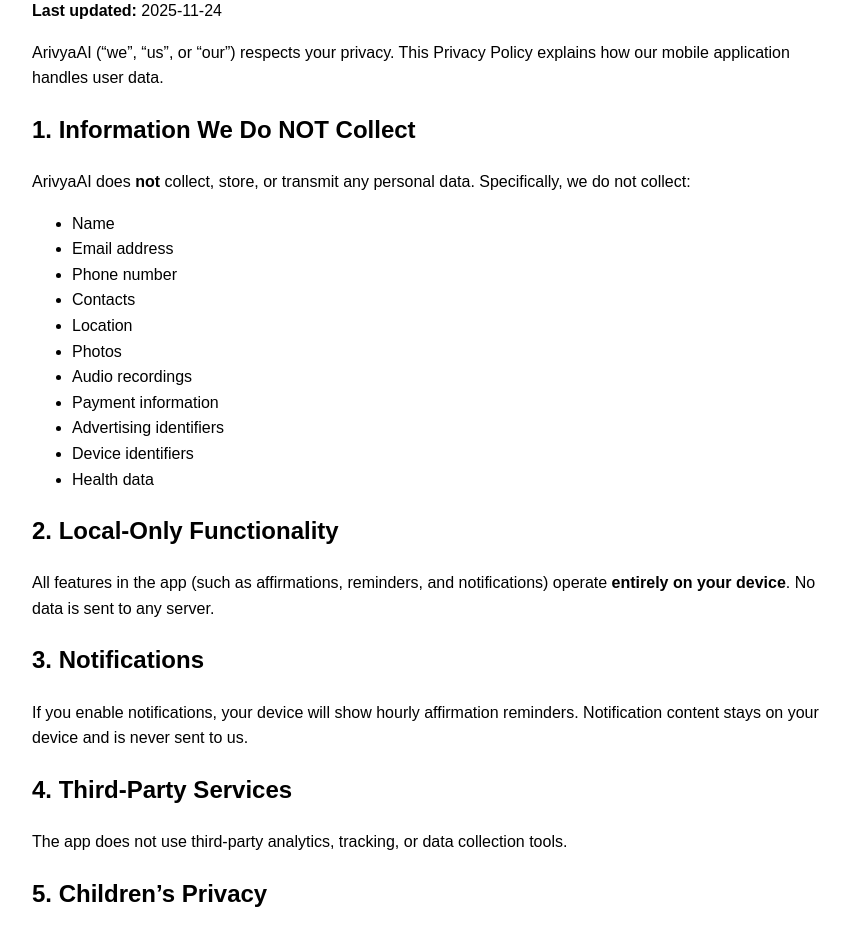
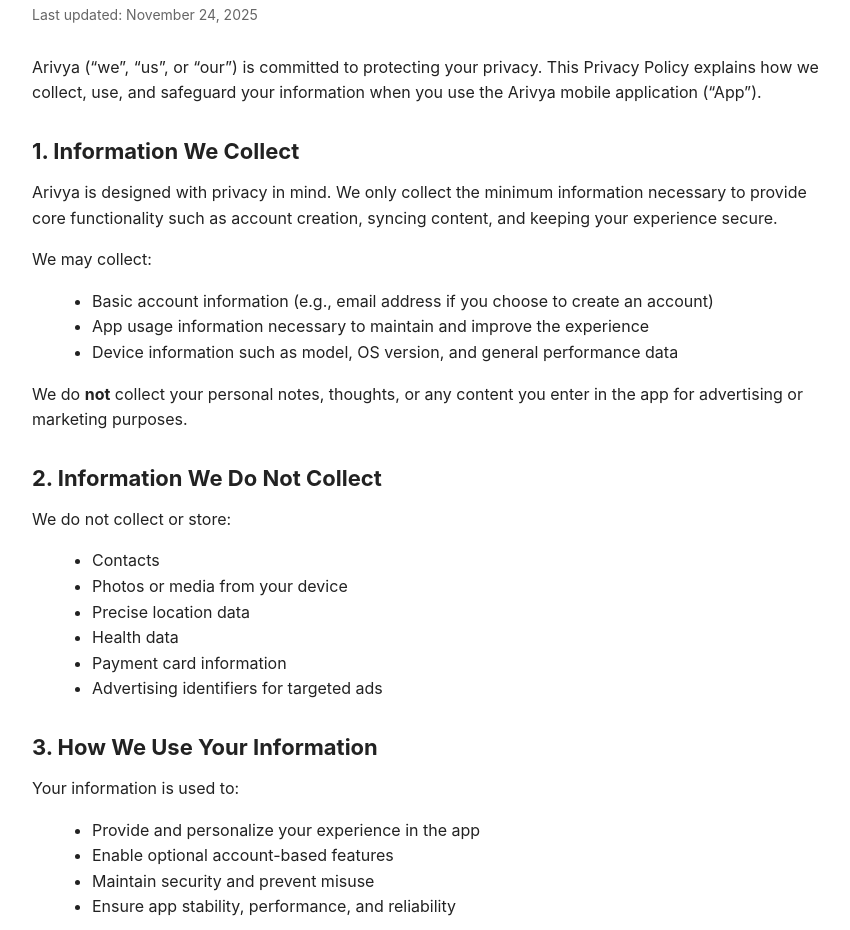
Before and after one commit to trsekhar123/arivyaai, a plain HTML site: page privacy.html in a window 1280 px wide. Shown: the part 116-1046 px from the top of the page, without its empty margins (208-1058 px from the left). Drawn offline with Linux system fonts and the light colour scheme.

Commit message:
Revise privacy policy and update styling

```diff
--- a/privacy.html
+++ b/privacy.html
@@ -1,66 +1,141 @@
 <!DOCTYPE html>
 <html lang="en">
 <head>
-    <meta charset="UTF-8">
-    <meta name="viewport" content="width=device-width, initial-scale=1.0">
-    <title>ArivyaAI Privacy Policy</title>
-    <style>
-        body { font-family: Arial, sans-serif; line-height: 1.6; padding: 20px; max-width: 800px; margin: auto; }
-        h1 { color: #333; }
-    </style>
+  <meta charset="UTF-8" />
+  <meta name="viewport" content="width=device-width, initial-scale=1.0" />
+  <title>Arivya – Privacy Policy</title>
+  <style>
+    body {
+      font-family: -apple-system, BlinkMacSystemFont, "Segoe UI", Roboto, sans-serif;
+      margin: 0;
+      padding: 0;
+      background: #ffffff;
+      color: #222;
+    }
+    .container {
+      max-width: 800px;
+      margin: 0 auto;
+      padding: 40px 20px;
+    }
+    h1 {
+      font-size: 32px;
+      font-weight: 700;
+      margin-bottom: 20px;
+    }
+    h2 {
+      font-size: 22px;
+      margin-top: 32px;
+      margin-bottom: 12px;
+    }
+    p {
+      line-height: 1.6;
+      margin-bottom: 16px;
+      font-size: 16px;
+    }
+    ul {
+      margin-left: 20px;
+      line-height: 1.6;
+    }
+    .updated {
+      color: #666;
+      font-size: 14px;
+      margin-bottom: 28px;
+    }
+    a {
+      color: #007aff;
+      text-decoration: none;
+    }
+  </style>
 </head>
 <body>
-
-    <h1>Privacy Policy for ArivyaAI</h1>
-    <p><strong>Last updated:</strong> 2025-11-24</p>
+  <div class="container">
+    <h1>Privacy Policy</h1>
+    <p class="updated">Last updated: November 24, 2025</p>
 
     <p>
-        ArivyaAI (“we”, “us”, or “our”) respects your privacy. This Privacy Policy explains how our mobile application handles user data.
+      Arivya (“we”, “us”, or “our”) is committed to protecting your privacy.
+      This Privacy Policy explains how we collect, use, and safeguard your information
+      when you use the Arivya mobile application (“App”).
     </p>
 
-    <h2>1. Information We Do NOT Collect</h2>
-    <p>ArivyaAI does <strong>not</strong> collect, store, or transmit any personal data. Specifically, we do not collect:</p>
+    <h2>1. Information We Collect</h2>
+    <p>
+      Arivya is designed with privacy in mind. We only collect the minimum information
+      necessary to provide core functionality such as account creation, syncing content,
+      and keeping your experience secure.
+    </p>
+
+    <p>We may collect:</p>
     <ul>
-        <li>Name</li>
-        <li>Email address</li>
-        <li>Phone number</li>
-        <li>Contacts</li>
-        <li>Location</li>
-        <li>Photos</li>
-        <li>Audio recordings</li>
-        <li>Payment information</li>
-        <li>Advertising identifiers</li>
-        <li>Device identifiers</li>
-        <li>Health data</li>
+      <li>Basic account information (e.g., email address if you choose to create an account)</li>
+      <li>App usage information necessary to maintain and improve the experience</li>
+      <li>Device information such as model, OS version, and general performance data</li>
     </ul>
 
-    <h2>2. Local-Only Functionality</h2>
     <p>
-        All features in the app (such as affirmations, reminders, and notifications) operate <strong>entirely on your device</strong>.
-        No data is sent to any server.
+      We do <strong>not</strong> collect your personal notes, thoughts, or any content you enter in the app
+      for advertising or marketing purposes.
     </p>
 
-    <h2>3. Notifications</h2>
+    <h2>2. Information We Do Not Collect</h2>
+    <p>We do not collect or store:</p>
+    <ul>
+      <li>Contacts</li>
+      <li>Photos or media from your device</li>
+      <li>Precise location data</li>
+      <li>Health data</li>
+      <li>Payment card information</li>
+      <li>Advertising identifiers for targeted ads</li>
+    </ul>
+
+    <h2>3. How We Use Your Information</h2>
+    <p>Your information is used to:</p>
+    <ul>
+      <li>Provide and personalize your experience in the app</li>
+      <li>Enable optional account-based features</li>
+      <li>Maintain security and prevent misuse</li>
+      <li>Ensure app stability, performance, and reliability</li>
+    </ul>
+
     <p>
-        If you enable notifications, your device will show hourly affirmation reminders.
-        Notification content stays on your device and is never sent to us.
+      We do <strong>not</strong> sell, rent, or share your personal information with third parties for
+      advertising or marketing purposes.
     </p>
 
-    <h2>4. Third-Party Services</h2>
+    <h2>4. Data Storage and Security</h2>
     <p>
-        The app does not use third-party analytics, tracking, or data collection tools.
+      We implement reasonable administrative, technical, and physical measures designed
+      to protect your data. Your account information (if you choose to create one) is
+      securely stored and used only for providing the app’s features.
     </p>
 
     <h2>5. Children’s Privacy</h2>
     <p>
-        Our app does not knowingly collect any personal information from children.
+      Arivya is not directed to children under the age required to provide consent in their
+      region. We do not knowingly collect personal information from children. If you believe
+      a child has created an account, please contact us so we can assist with removal.
     </p>
 
-    <h2>6. Contact Us</h2>
+    <h2>6. Your Choices</h2>
+    <p>You may choose to:</p>
+    <ul>
+      <li>Use the app without creating an account (where available)</li>
+      <li>Delete your account and associated data by contacting us</li>
+      <li>Disable notifications from your device settings</li>
+    </ul>
+
+    <h2>7. Changes to This Policy</h2>
     <p>
-        If you have questions or need support, contact us at:<br>
-        📩 <strong>trsekhar.123@gmail.com</strong>
+      We may update this Privacy Policy from time to time. When we make changes, we will
+      update the “Last updated” date above. Continued use of the app means you accept the
+      updated policy.
     </p>
 
+    <h2>8. Contact Us</h2>
+    <p>
+      If you have any questions or requests, please contact us at:<br />
+      <a href="mailto:trsekhar.123@gmail.com">trsekhar.123@gmail.com</a>
+    </p>
+  </div>
 </body>
 </html>
```
